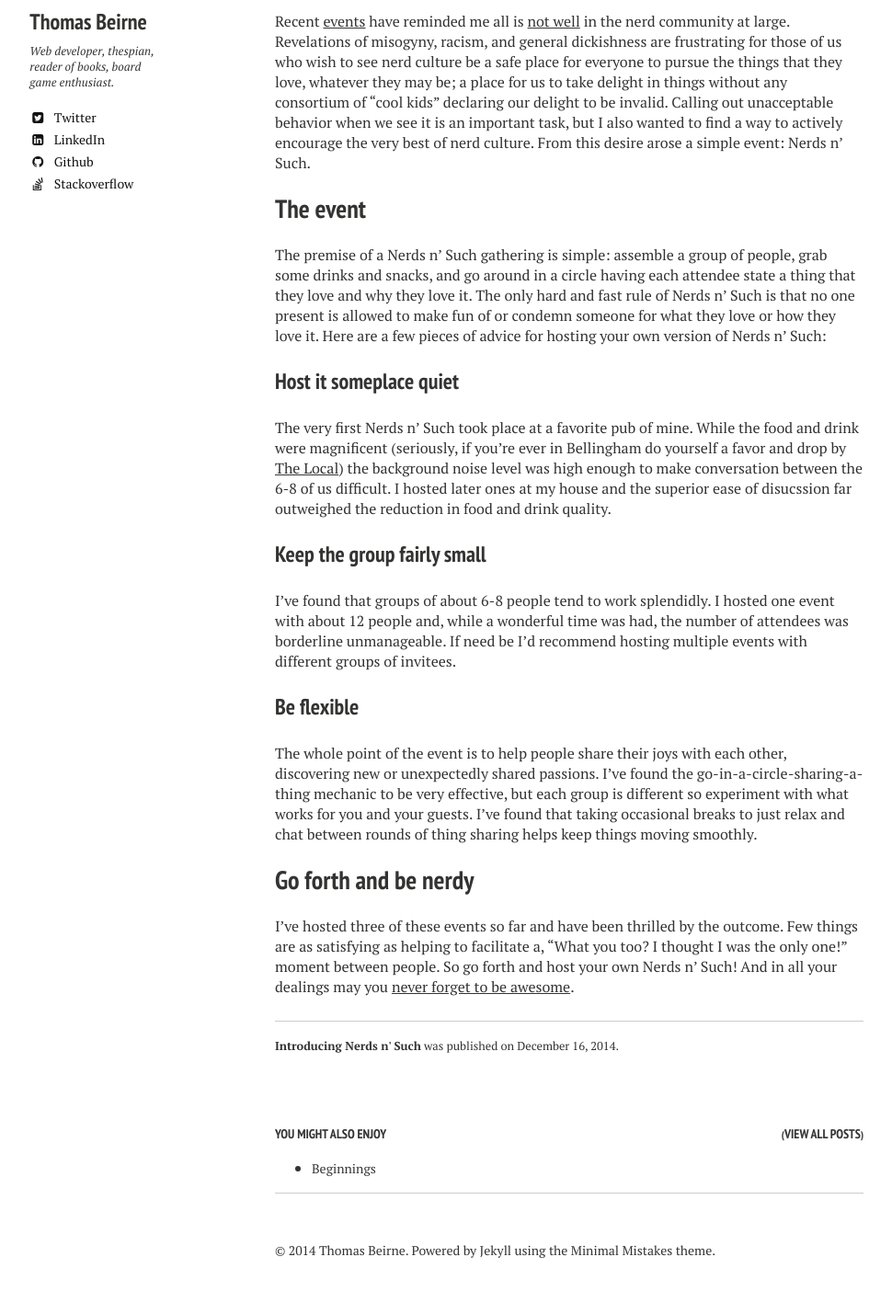
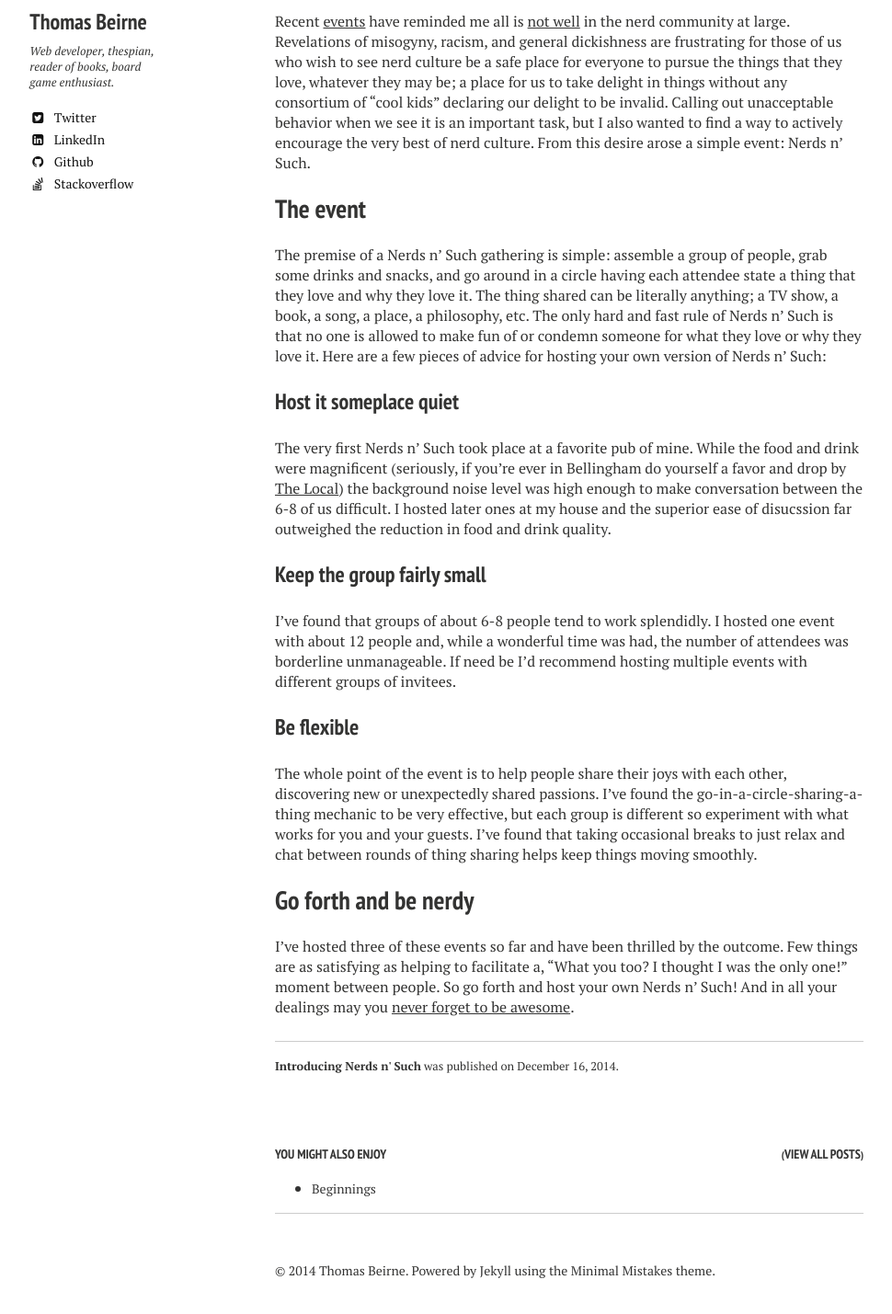
Before and after one commit to HankMcCoy/hankmccoy.github.io, a Jekyll site: the page built from _posts/2014-12-16-nerds-n-such.markdown, in a window 1280 px wide, cut to the strip 270-1710 px from the top of the page. Shown: the top 1429 px of the strip at 92% size, without its empty margins (21-991 px from the left). Built offline with Jekyll 4.4.1, drawn with Linux system fonts in a browser that asks for light colours; nearby versions of some CDN libraries.

Commit message:
Minor fixes to Nerds n' Such.

```diff
--- a/_posts/2014-12-16-nerds-n-such.markdown
+++ b/_posts/2014-12-16-nerds-n-such.markdown
@@ -26,10 +26,11 @@ Nerds n' Such.
 
 The premise of a Nerds n' Such gathering is simple: assemble a group of people,
 grab some drinks and snacks, and go around in a circle having each attendee
-state a thing that they love and why they love it. The only hard and fast rule
-of Nerds n' Such is that no one present is allowed to make fun of or condemn
-someone for what they love or how they love it. Here are a few pieces of advice
-for hosting your own version of Nerds n' Such:
+state a thing that they love and why they love it. The thing shared can be
+literally anything; a TV show, a book, a song, a place, a philosophy, etc. The
+only hard and fast rule of Nerds n' Such is that no one is allowed to make fun
+of or condemn someone for what they love or why they love it. Here are a few
+pieces of advice for hosting your own version of Nerds n' Such:
 
 ### Host it someplace quiet
 
```
